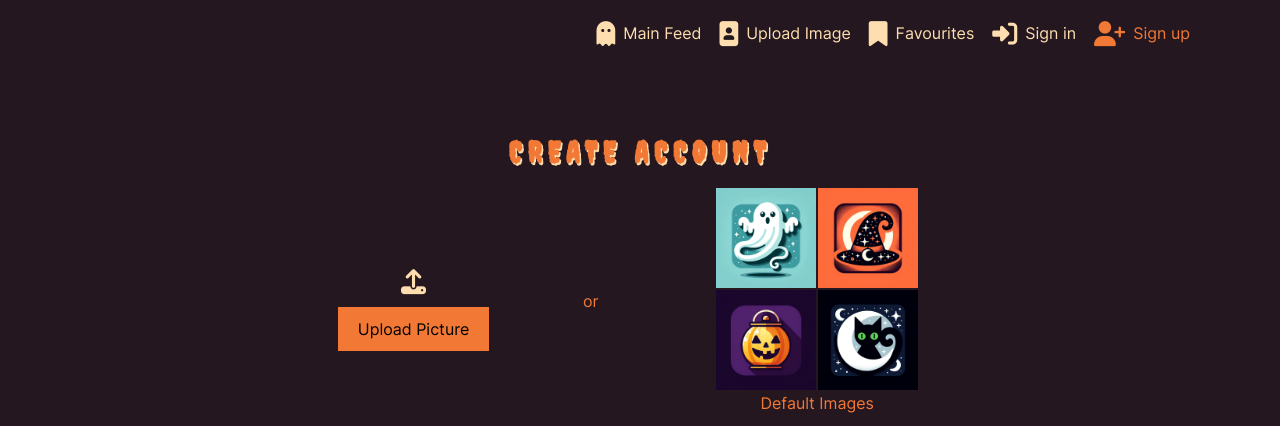
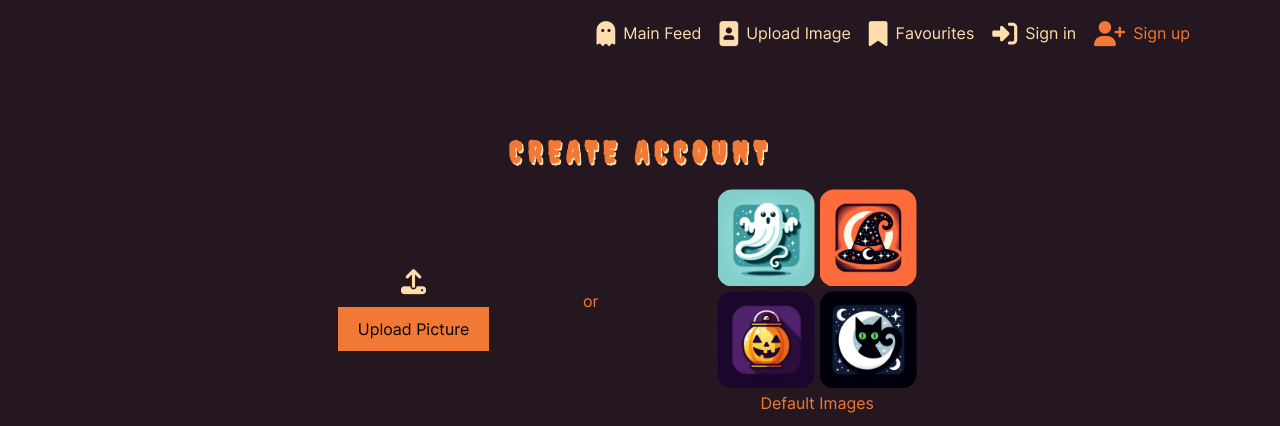
Before and after one commit to alcl2000/halloween-hackathon, a React (Create React App) app: page /signup in a window 1280 px wide. Shown: the top 426 px of the page. Built offline with nearby package versions, Linux system fonts and the light colour scheme; no server answers.

Commit message:
deafult image styling

```diff
--- a/src/styles/SignInUpForm.module.css
+++ b/src/styles/SignInUpForm.module.css
@@ -21,6 +21,11 @@
   Button:hover {
     background-color: transparent;
 
+  }
+
+  .DefaultImage {
+    padding: 1.5px;
+    border-radius: 1em;
   }
 
   /* .Header {
```
